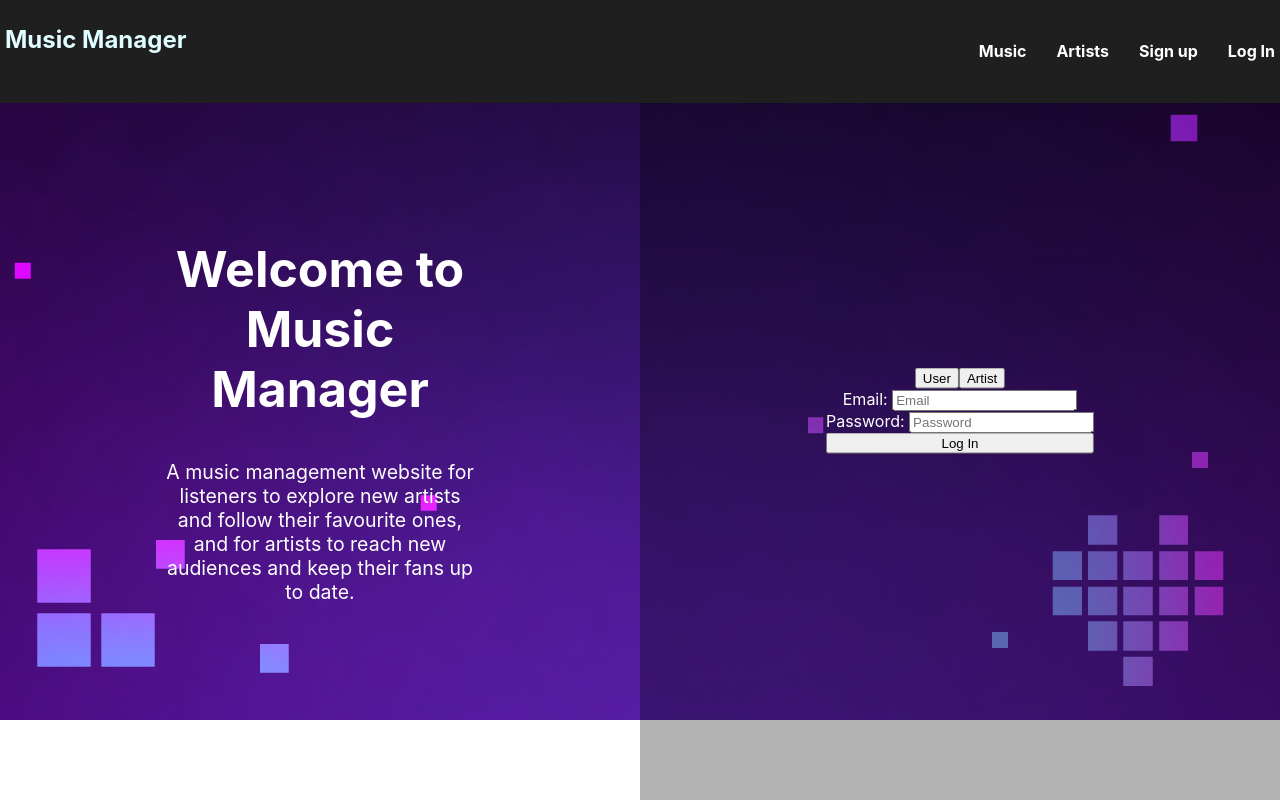
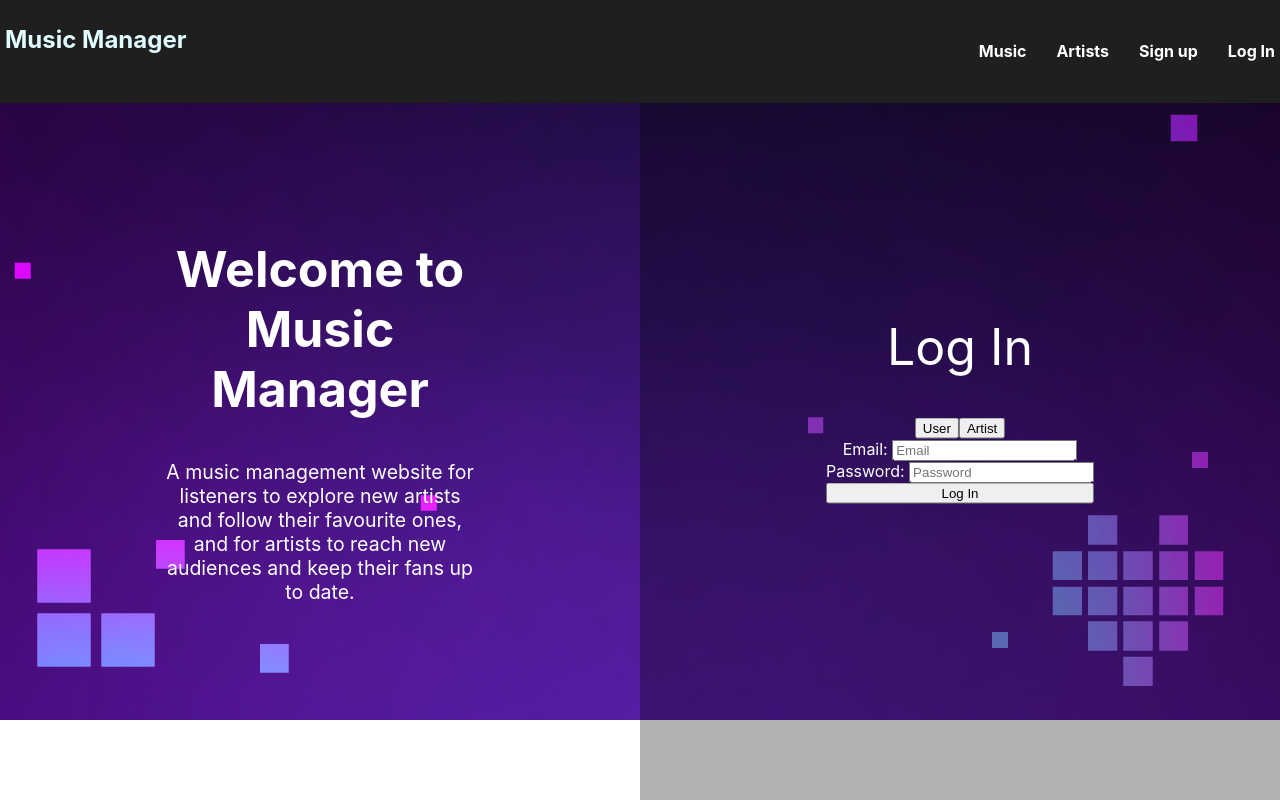
Before and after one commit to liangtam/Melodex, a React (Create React App) app in the folder frontend/: page /loginPage in a window 1280 px wide. Built offline with nearby package versions, Linux system fonts and the light colour scheme.

Commit message:
add Log In title

```diff
--- a/frontend/src/pages/LogIn.js
+++ b/frontend/src/pages/LogIn.js
@@ -21,6 +21,10 @@ const LogIn = () => {
     setArtistRegClicked(true);
   };
 
+  function LogInText() {
+    return <div className={styles.logInText}>Log In</div>;
+  }
+
   return (
     <div className={styles.regContainer}>
       <div className={styles.leftBody}>
@@ -37,6 +41,7 @@ const LogIn = () => {
       </div>
       <div className={styles.rightBody}>
         <div className={styles.centered}>
+          <LogInText />
           <div className={styles.regButtons}>
             <button onClick={handleUserClick}>User</button>
             <button onClick={handleArtistClick}>Artist</button>
--- a/frontend/src/pages/LogIn.module.css
+++ b/frontend/src/pages/LogIn.module.css
@@ -64,3 +64,10 @@ p {
 .title h2 {
   font-size: 50px;
 }
+
+.logInText {
+  margin-bottom: 40px;
+
+  justify-content: space-between;
+  font-size: 50px;
+}
```
